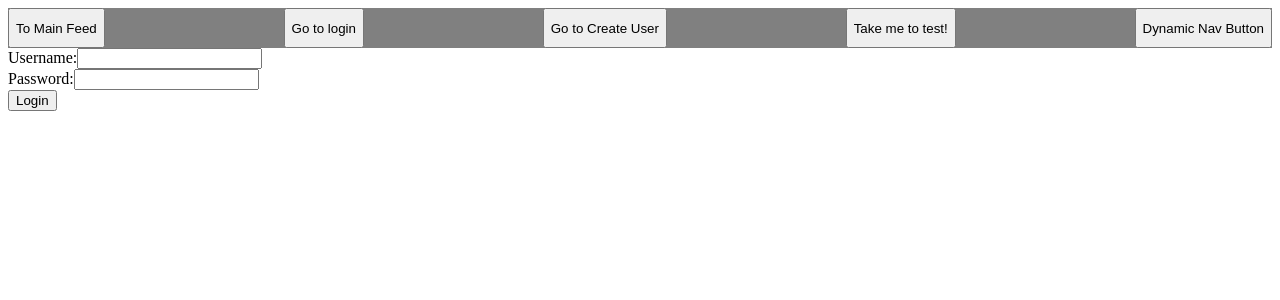
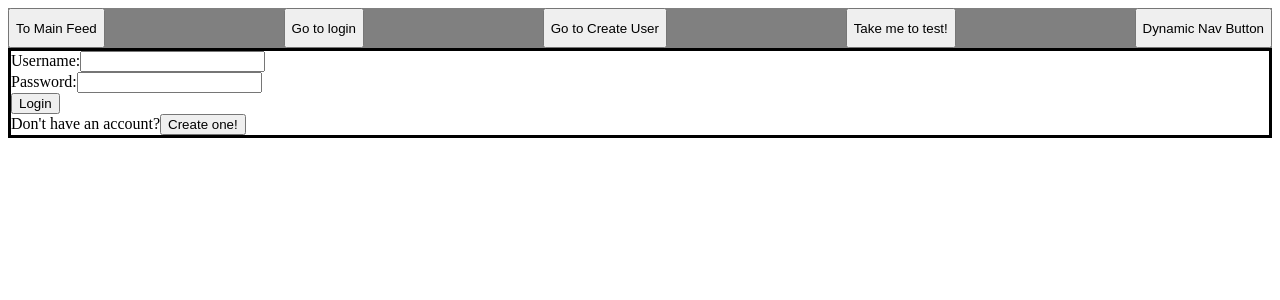
Before and after one commit to Axolotl-Group-Project/Group-Project-, a React app: page /login in a window 1280 px wide. Shown: the top 300 px of the page. Built offline with nearby package versions, Linux system fonts and the light colour scheme.

Commit message:
add create user button to login page and begin css Co-authored-by: Andy Guajardo <andymattgee@users.noreply.github.com>

```diff
--- a/client/components/Login.jsx
+++ b/client/components/Login.jsx
@@ -12,8 +12,13 @@ const Login = () => {
         console.log('Submitted:', { username, password });
       };
 
-    return(
-        <div>
+    const handleHaveAnAccountClick = () => {
+        //why doesn't this go anywhere?
+        navigate('../createUser')
+    }
+
+      return(
+        <div className='login-form'>
             <form>
                 <label>
                 Username:
@@ -34,6 +39,9 @@ const Login = () => {
                 </label>
                 <br />
                 <button type='submit' onClick={handleSubmit}>Login</button>
+                <br />
+                <label>Don't have an account?</label>
+                <button onClick={handleHaveAnAccountClick}>Create one!</button>
             </form>
         </div>
     )
--- a/client/styles.scss
+++ b/client/styles.scss
@@ -45,3 +45,7 @@
     border: solid;
     border-color: yellow;
 }
+
+.login-form{
+    border: solid;
+}
```
